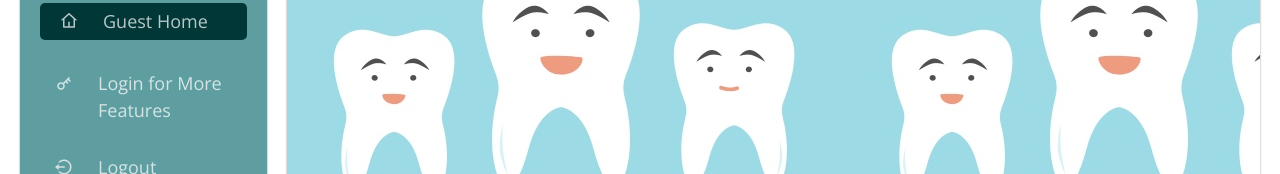
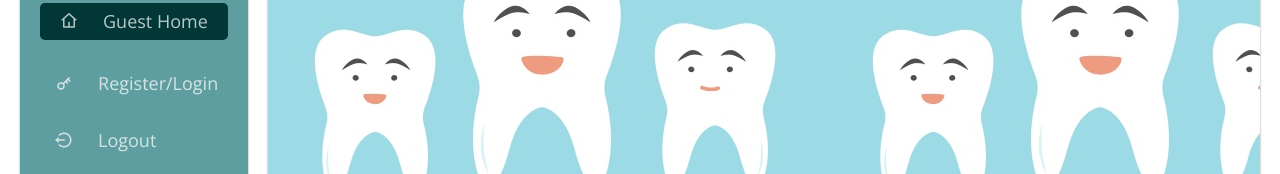
Before and after one commit to cytxiwai/eDental-web-app, a React (Create React App) app in the folder client/: page /guest in a window 1280 px wide. Shown: the part 277-451 px from the top of the page. Built offline with nearby package versions, Linux system fonts and the light colour scheme; no server answers.

Commit message:
updated the Nav name on GuestPage

```diff
--- a/client/src/components/Layout.js
+++ b/client/src/components/Layout.js
@@ -32,7 +32,7 @@ function Layout({ children }) {
         icon: "ri-home-4-line",
       },
       {
-        name: "Login for More Features",
+        name: "Register/Login",
         path: "/register",
          icon: "ri-key-2-line ",
       }
--- a/client/src/pages/Login.js
+++ b/client/src/pages/Login.js
@@ -49,7 +49,7 @@ function Login() {
                     <Button
                         className="primary-button my-2 full-width-button">
                         <Link to="/guest" className="mt-2">
-                    GUEST LOGIN</Link></Button>
+                    GUEST PORTAL</Link></Button>
 
                     <Link to="/register" className="anchor mt-2">
                         CLICK HERE TO REGISTER
```
